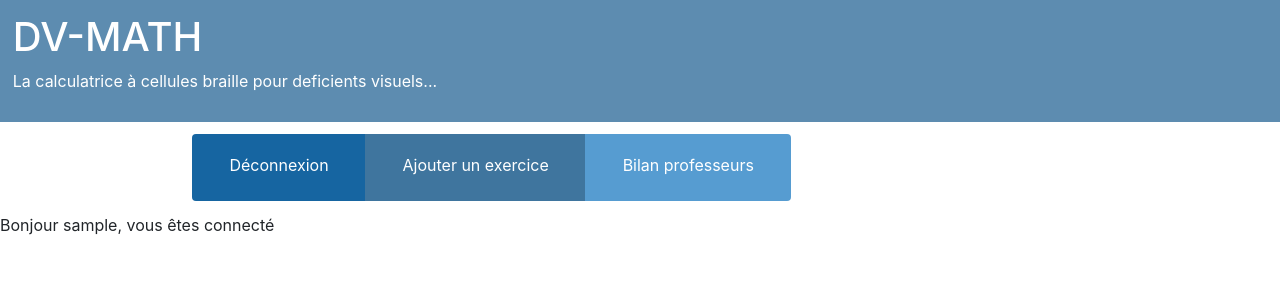
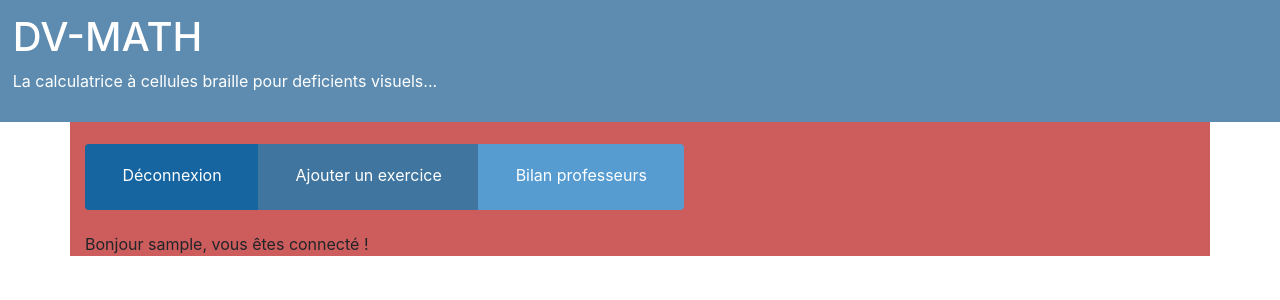
Before and after one commit to sn38/DVM_R, a PHP site: page /menu.php in a window 1280 px wide. Shown: the top 300 px of the page. Run offline with PHP 8.4, Linux system fonts and the light colour scheme; the visitor is signed in with stand-in values (Sample User, id 1).

Commit message:
Arrangement des 3 pemiere page

```diff
--- a/css/style.css
+++ b/css/style.css
@@ -1,4 +1,3 @@
-
 
 /*fichier index.html*/
 .bandeau_haut{
@@ -62,17 +61,22 @@ a{
     display: inline-block;
 
 }*/
+.container
+{
+    background-color: indianred;
+}
 
-/*sur menu.html bilan_prof.html new_exo.html*/
-/*pour le groupe de boutons menu*/
+/*Sur menu.html*/
+/*pour ENTETE*/
+.message_user_connexion
+{
+    margin-top: 2%;
+    text-align: left;
+}
 
-
-.cordon{
-    padding-left: 15%;
-
-}
 .groupe_de_boutons{
-    margin: 1% 15%;
+    margin-top: 2%;
+    text-align: left;
 }
 
 .bouton_1{
@@ -101,6 +105,15 @@ background-color: #b0b3b5 ;
 .bouton_3:hover{
     background-color: #b0b3b5 ;
     }
+
+
+/*sur new_exo.html*/
+/*pour le groupe de boutons menu*/
+
+.cordon{ /*NEW EXO*/
+    padding-left: 15%;
+
+}
 
 /*page new_exo.html*/
 /*formulaire et tableau*/
@@ -171,7 +184,6 @@ color: #1665a1;
 
 }
 
-
 tr, td
 {
 border: 1px solid black;
@@ -186,3 +198,11 @@ padding: 50px;
     background-color:#b2cad4;
     color:black;
 }
+
+/*page pied_page.php*/
+/*image pied de page*/
+
+.image_pied
+{
+    width: 100%;
+}
--- a/index.php
+++ b/index.php
@@ -51,5 +51,7 @@
 
     <!----Fin Connexion----->
 
+    <?php include("pied_page.php"); ?>
+
 </body>
 </html>
--- a/menu.php
+++ b/menu.php
@@ -17,7 +17,9 @@
         <p>La calculatrice à cellules braille pour deficients visuels...</p>
     </div>
     <!----Fin header---->
+
     <!----Menu---->
+    <div class="container">
         <div class="btn-group btn-group-toggle groupe_de_boutons" data-toggle="buttons">
             <label class="btn btn-secondary bouton_1">
                 <a class="bouton_index" href="index.php"><p>Déconnexion</p></a>
@@ -29,6 +31,7 @@
                 <a class="bouton_index" href="bilan_prof.php"><p>Bilan professeurs</p></a>
             </label>
         </div>
+
       <!----Fin menu---->
 
     <?php
@@ -38,14 +41,14 @@
                     // afficher un message
                   ?>
 
-                  <div class="algerienne">
+                <div class="message_user_connexion">
                       <?php
 
-                    echo "Bonjour $user, vous êtes connecté";
+                    echo "Bonjour $user, vous êtes connecté !";
                 }
     ?>
                 </div>
-
+    </div>
 
 
 
--- /dev/null
+++ b/pied_page.php
@@ -0,0 +1,5 @@
+<footer>
+    <div class="pied_de_page">
+        <img class="image_pied" src="contenu/pied_img.jpg">
+    </div>
+</footer>
```
Also changed, not shown: new_exo.php (+3 -24 lines), contenu/pied_img.jpg (added). Lines whose indentation alone changed are shown as unchanged.
